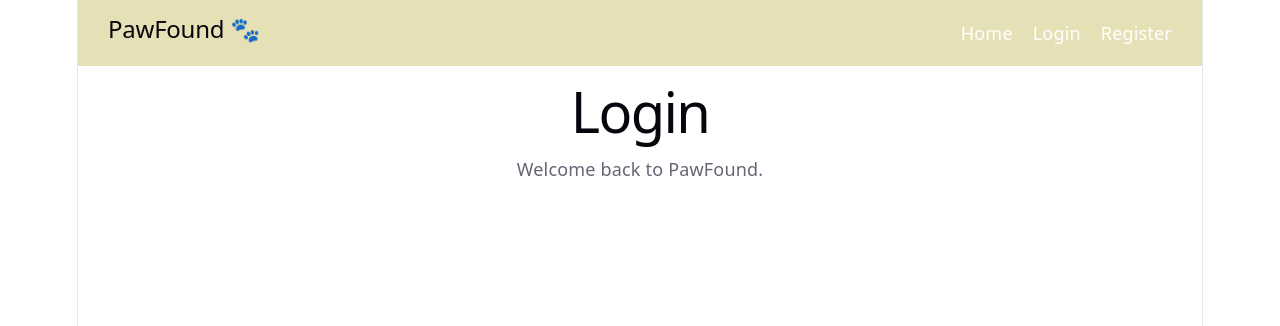
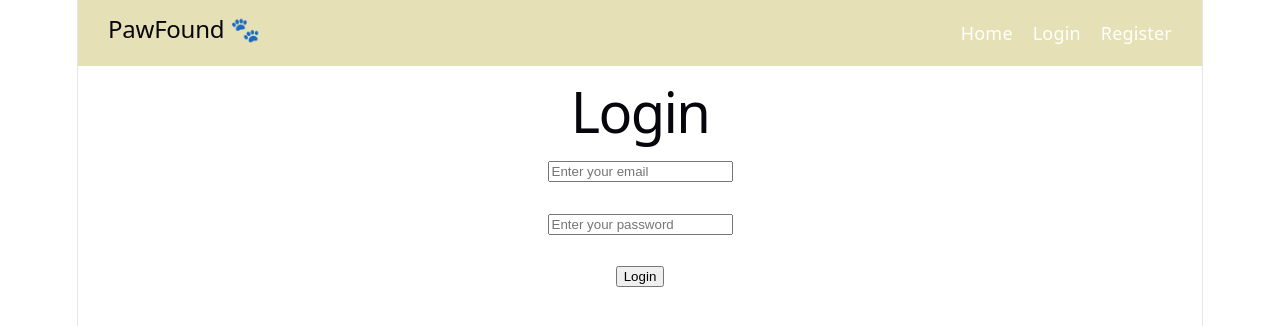
Before and after one commit to wisejoel77-creator/pet-adoption-front-end, a React (Vite) app: page /login in a window 1280 px wide. Shown: the top 326 px of the page. Built offline with nearby package versions, Linux system fonts and the light colour scheme.

Commit message:
make sure function PetCard takes in props as a parameter

```diff
--- a/src/components/PetCard.jsx
+++ b/src/components/PetCard.jsx
@@ -1,4 +1,4 @@
-function PetCard() {
+function PetCard(props) {
   return (
     <div
       style={{
--- a/src/pages/Login.jsx
+++ b/src/pages/Login.jsx
@@ -1,8 +1,30 @@
+import { useState } from "react";
+
 function Login() {
+  const [email, setEmail] = useState("");
+  const [password, setPassword] = useState("");
+
+  function handleLogin() {
+  console.log(email);
+  console.log(password);
+}
   return (
     <div>
       <h1>Login</h1>
-      <p>Welcome back to PawFound.</p>
+
+      <input type="email" placeholder="Enter your email" value={email}
+        onChange={(e) => setEmail(e.target.value)} />
+
+      <br />
+      <br />
+
+      <input type="password" placeholder="Enter your password" value={password}
+        onChange={(e) => setPassword(e.target.value)}/>
+
+      <br />
+      <br />
+
+      <button onClick={handleLogin}>Login</button>
     </div>
   );
 }
```
Also changed, not shown: src/pages/Home.jsx (+7 -7 lines).
